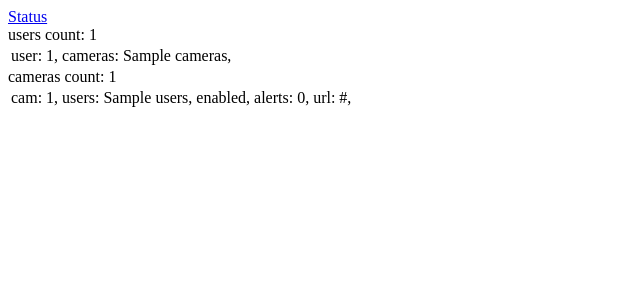
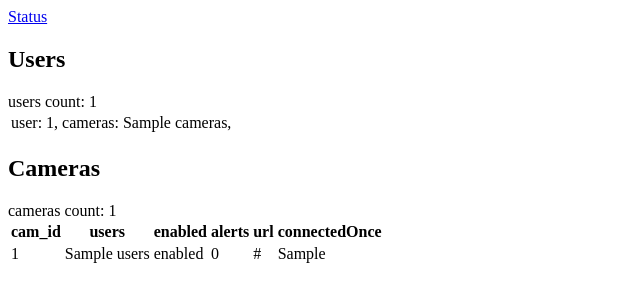
Before and after one commit to ProvisionLab/Alert_area, a Flask app: page /subs in a window 1280 px wide. Shown: the top 302 px of the page, without its empty margins (0-640 px from the left). Run offline with Flask 2, Linux system fonts and the light colour scheme; a database or web service that is not in the repository returns one stand-in record (values such as "Sample title"); parts of the project's set-up code (start-up, migrations or seed data) failed here and were passed over.

Commit message:
+ api connectedOnce

```diff
--- a/backend_server/bvc_db.py
+++ b/backend_server/bvc_db.py
@@ -28,7 +28,8 @@ def get_subs_cameras():
         'users': c['users'],
         'enabled': 'enabled' if c.get('enabled', True) else 'disabled',
         'alerts': len(c.get('alerts',[])),
-        'url': c.get('url')
+        'url': c.get('url'),
+        'connectedOnce': c.get('connectedOnce', False),
         } for c in db.cameras.find({})]
 
     return sorted(cameras, key=lambda x: x['id'])
@@ -241,14 +242,24 @@ def delete_empty_cameras():
 def set_camera(user_id: int, camera: dict):
     """
     creates or updates camera
+
+    input fields:
+        id, name, url
+        enabled, connectedOnce
+
+    inner fields:
+        users
     """
     try:
+
+        camera.pop('connectedOnce')
 
         alerts = camera.get('alerts')
 
         if alerts is not None:
             for alert in alerts:
-                alert['id'] = str(ObjectId())
+                if alert.get('id') is None:
+                    alert['id'] = str(ObjectId())
 
         old_camera = db.cameras.find_one({'id': camera['id']}, {'alerts': False })
 
@@ -256,13 +267,21 @@ def set_camera(user_id: int, camera: dict):
             # create new
             logging.info('new camera created: %s', str(camera))
             camera['users'] = [user_id]
+
+            camera['connectedOnce'] = False
+
             result = db.cameras.insert_one(camera)
+
         else:
             # update one
             users = old_camera.get('users', [])
             if user_id not in users:
                 users.append(user_id)
             camera['users'] = users
+
+            if old_camera.get('url') != camera['url']:
+                camera['connectedOnce'] = False
+
             result = db.cameras.update_one({'id': camera['id'] }, {'$set': camera})
 
     except:
@@ -296,6 +315,9 @@ def get_camera( camera_id : int ):
             return None, 'camera {0} not found'.format(camera_id)
 
         camera.pop('_id')
+
+        camera['connectedOnce'] = camera.get('connectedOnce', False),
+
         return camera, None
 
     except:
@@ -303,9 +325,29 @@ def get_camera( camera_id : int ):
 
 def set_camera_enabled(camera_id: int, enabled: bool):
 
+    return set_camera_property(camera_id, 'enabled', enabled)
+
+def get_camera_property(camera_id: int, name:str, def_value):
+
     try:
 
-        result = db.cameras.update_one({'id': camera_id }, { '$set': { 'enabled' : enabled }} )
+        camera = db.cameras.find_one({ 'id' : camera_id }, { 'alerts': False } )
+
+        if camera is None:
+            return None, 'camera {0} not found'.format(camera_id)
+
+        result = camera.get(name, def_value)
+
+        return result, None
+
+    except:
+        return None, 'camera {0} not found'.format(camera_id)
+
+def set_camera_property(camera_id: int, name:str, value):
+
+    try:
+
+        result = db.cameras.update_one({'id': camera_id }, { '$set': { name : value }} )
 
         return {}, None
 
--- a/backend_server/main.py
+++ b/backend_server/main.py
@@ -193,9 +193,10 @@ def api_user_put_cameras(user_id: int):
 
     app.dispatcher.on_cameras_update()
 
-    return flask.jsonify({}), 204
+    return 204
 
 @app.route('/api/cameras/<int:camera_id>', methods=["GET"])
+@app.route('/api/camera/<int:camera_id>', methods=["GET"])
 @jwt_required()
 def api_camera_get(camera_id: int):
 
@@ -206,6 +207,57 @@ def api_camera_get(camera_id: int):
         return error_response(404, err)#"camera {0} not found".format(camera_id))
 
     return flask.jsonify({'camera': camera })
+
+@app.route('/api/cameras/<int:camera_id>/enabled', methods=["GET", "PUT"])
+@app.route('/api/camera/<int:camera_id>/enabled', methods=["GET", "PUT"])
+@jwt_required()
+def api_camera_enabled(camera_id: int):
+
+    if request.method == 'GET':
+
+        value, err = bvc_db.get_camera_property(camera_id, 'enabled', True)
+
+        if value is None:
+            logging.error(err)
+            return error_response(404, err)
+
+        return flask.jsonify({'value' : value, 'enabled' : value })
+
+    if request.method == 'PUT':
+
+        value = request.get_json().get('value')
+
+        if value is None:
+            value = request.get_json().get('value')
+
+        if not isinstance(value,bool):
+            return error_response(400, "invalid argument")
+
+        res, err = bvc_db.set_camera_property(camera_id, 'enabled', value)
+
+        if res is None:
+            logging.error(err)
+            return error_response(404, err)
+
+        logging.info("camera [%d] enabled = %s", camera_id, value)
+
+        app.dispatcher.on_cameras_update()
+
+        return 204
+
+@app.route('/api/camera/<int:camera_id>/connectedOnce', methods=["GET"])
+@jwt_required()
+def api_camera_connectedOnce(camera_id: int):
+
+    if request.method == 'GET':
+
+        value, err = bvc_db.get_camera_property(camera_id, 'connectedOnce', False)
+
+        if value is None:
+            logging.error(err)
+            return error_response(404, err)
+
+        return flask.jsonify({'value' : value })
 
 @app.route('/api/cameras/<int:camera_id>/alerts', methods=["GET", "POST", "DELETE"])
 @jwt_required()
@@ -267,7 +319,7 @@ def api_camera_alert_(camera_id:str, alert_id:str):
             logging.error(err)
             return error_response(404, err)
 
-        return flask.jsonify(res)
+        return 204
 
     if request.method == 'DELETE':
 
@@ -279,40 +331,7 @@ def api_camera_alert_(camera_id:str, alert_id:str):
 
         app.dispatcher.on_cameras_update()
 
-        return flask.jsonify(res), 204
-
-@app.route('/api/cameras/<int:camera_id>/enabled', methods=["GET", "PUT"])
-@jwt_required()
-def api_camera_enabled(camera_id: int):
-
-    if request.method == 'GET':
-
-        camera, err = bvc_db.get_camera(camera_id)
-
-        if camera is None:
-            logging.error(err)
-            return error_response(404, err)
-
-        return flask.jsonify({'enabled' : camera.get('enabled', True) })
-
-    if request.method == 'PUT':
-
-        enabled = request.get_json()['enabled']
-
-        if not isinstance(enabled,bool):
-            return error_response(400, "invalid argument")
-
-        res, err = bvc_db.set_camera_enabled(camera_id, enabled)
-
-        if res is None:
-            logging.error(err)
-            return error_response(404, err)
-
-        logging.info("camera [%d] enabled = %s", camera_id, enabled)
-
-        app.dispatcher.on_cameras_update()
-
-        return flask.jsonify(res)
+        return 204
 
 @app.route('/api/alerts', methods=["POST"])
 @jwt_required()
@@ -333,6 +352,7 @@ def api_alerts():
     return flask.jsonify({}), 201
 
 @app.route('/api/rs', methods=["POST"])
+@app.route('/api/reco_status', methods=["PUT"])
 @jwt_required()
 def api_rs():
 
@@ -347,12 +367,12 @@ def api_rs():
     if reco_id is None:
         return error_response(400, "invalid arguments")
 
-    cameras_count = data.get('cameras_count', 0)
     fps = data.get('fps', 0.0)
+    cameras = data.get('cameras', [])
 
-    app.dispatcher.set_reco_state(reco_id, cameras_count, fps)
+    app.dispatcher.set_reco_state(reco_id, fps, cameras)
 
-    return flask.jsonify({}), 204
+    return 204
 
 @app.route('/status', methods=["GET"])
 def get_status():
--- a/backend_server/reco_dispatcher.py
+++ b/backend_server/reco_dispatcher.py
@@ -267,12 +267,14 @@ class RecoDispatcher(object):
     def _on_del_instance(self):
         pass
 
-    def set_reco_state(self, reco_id, cameras_count, fps):
+    def set_reco_state(self, reco_id, fps, cameras):
         """
         /api/rs handler
         """
 
         inst_id, proc_id = split_recoid(reco_id)
+
+        cameras_count = len(cameras)
 
         with bvc_db.DatabaseLock('procs'):
 
--- a/backend_server/templates/status.html
+++ b/backend_server/templates/status.html
@@ -2,7 +2,7 @@
 
 <head>
     <title>{{ title }}</title>
-    <meta http-equiv="refresh" content="2">
+    <meta http-equiv="refresh" content="4">
 </head>
 
 <body>
@@ -38,7 +38,7 @@
     </div>
     {% endfor %}
 
-    <div>total cameras: {{status.active_cameras|string}}</div>
+    <div>total cameras: count: {{status.active_cameras|length}}, {{status.active_cameras|string}}</div>
     <div>free cameras: {{status.free_cameras|string}}</div>
 
 
--- a/backend_server/templates/subs.html
+++ b/backend_server/templates/subs.html
@@ -2,11 +2,13 @@
 
 <head>
     <title>{{ title }}</title>
-    <meta http-equiv="refresh" content="10">
+    <meta http-equiv="refresh" content="30">
 </head>
 
 <body>
     <a href="/status">Status</a>
+
+    <h2>Users</h2>
 
     <div>users count: {{subs.users|length}}</div>
     <div>
@@ -20,16 +22,28 @@
         </table>
     </div>
 
+    <h2>Cameras</h2>
+
     <div>cameras count: {{subs.cameras|length}}</div>
     <div>
         <table>
+            <tr>
+                <th>cam_id</th>
+                <th>users</th>
+                <th>enabled</th>
+                <th>alerts</th>
+                <th>url</th>
+                <th>connectedOnce</th>
+            </tr>
+
             {% for cam in subs.cameras %}
             <tr>
-                <td>cam: {{cam.id}},</td>
-                <td>users: {{cam.users|string}},</td>
-                <td>{{cam.enabled}},</td>
-                <td>alerts: {{cam.alerts}},</td>
-                <td>url: {{cam.url}},</td>
+                <td>{{cam.id}}</td>
+                <td>{{cam.users|string}}</td>
+                <td>{{cam.enabled}}</td>
+                <td>{{cam.alerts}}</td>
+                <td>{{cam.url}}</td>
+                <td>{{cam.connectedOnce}}</td>
             </tr>
             {% endfor %}
         </table>
```
Also changed, not shown: reco_module/reco_main.py (+9 -5 lines), test/test_api.py (+61 -0 lines), 2 other files.
